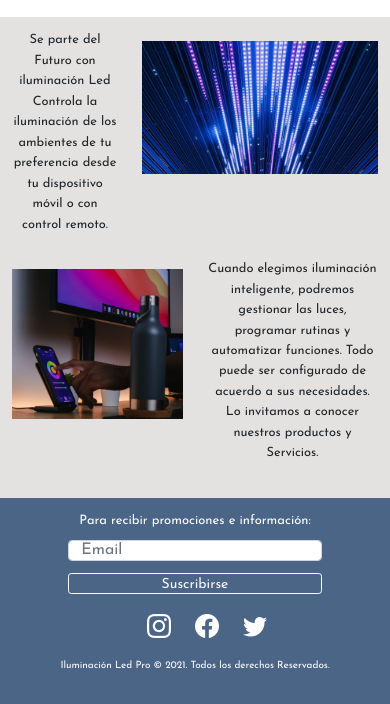
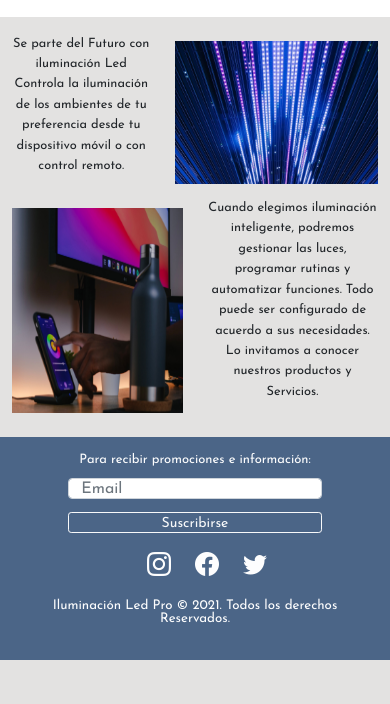
Before and after one commit to rodolfogonzalezled/ProyectoLed, a website: page index.html in a window 390 px wide. Shown: the part 383-1087 px from the top of the page. After the commit the page ends 1043 px from the top, so only its background shows below. Drawn offline with nearby package versions, Linux system fonts and the light colour scheme.

Commit message:
cambio de tamaño de fuente en index

```diff
--- a/index.html
+++ b/index.html
@@ -99,22 +99,22 @@
     </div>
     <div class="container-fluid pt-4 pb-4">
         <div class="row">
-            <div class="item1 col-4">
+            <div class="col-5">
                 <h1 class="home__text">
                     <p> Se parte del Futuro con iluminación Led<br>
                         Controla la iluminación de los ambientes de tu preferencia desde tu dispositivo móvil o con control remoto.
                     </p>
                 </h1>
             </div>
-            <div class="item1 col-8">
-                <img src="images/carousel3.jpg" width="100%" alt="led">
+            <div class="col-7">
+                <img class="home__img" src="images/carousel3.jpg" alt="led">
             </div>
         </div>
         <div class="row mt-4">
-            <div class="item1 col-6">
-                <img src="images/app-led.jpg" width="100%" alt="app">
+            <div class="col-6">
+                <img class="home__img" src="images/app-led.jpg" alt="app">
             </div>
-            <div class="item1 col-6">
+            <div class="col-6">
                 <div class="home__text">
                     <p> Cuando elegimos iluminación inteligente, podremos gestionar las luces, programar rutinas y automatizar funciones. Todo puede ser configurado de acuerdo a sus necesidades.<br>
                         Lo invitamos a conocer nuestros productos y Servicios.
--- a/scss/_@mediaqueries.scss
+++ b/scss/_@mediaqueries.scss
@@ -127,7 +127,7 @@
     }
 
     .footer__firm {
-        font-size:x-small;
+        font-size: smaller;
         padding: 5%;
     }
 
@@ -142,6 +142,6 @@
 
     .label-submit {
         width: 100%;
-        font-size: xxx-small;
+        font-size: smaller;
     }
 }
--- a/scss/_home.scss
+++ b/scss/_home.scss
@@ -20,3 +20,8 @@
     align-items: center;
     line-height: 1.6;
 }
+
+.home__img {
+    width: 100%;
+    height: 100%;
+}
```
Also changed, not shown: css/styles.css.
